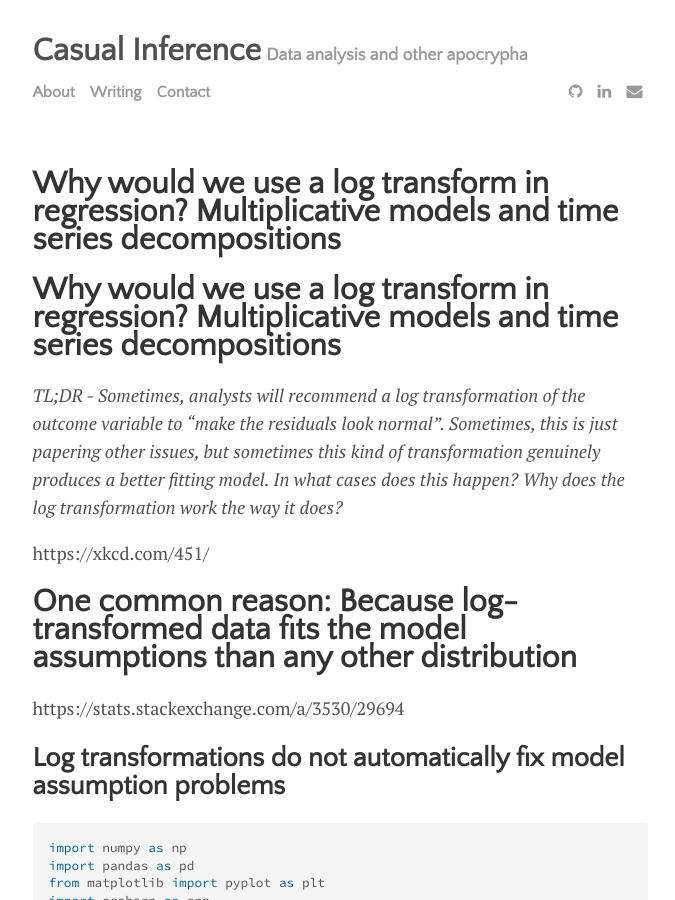
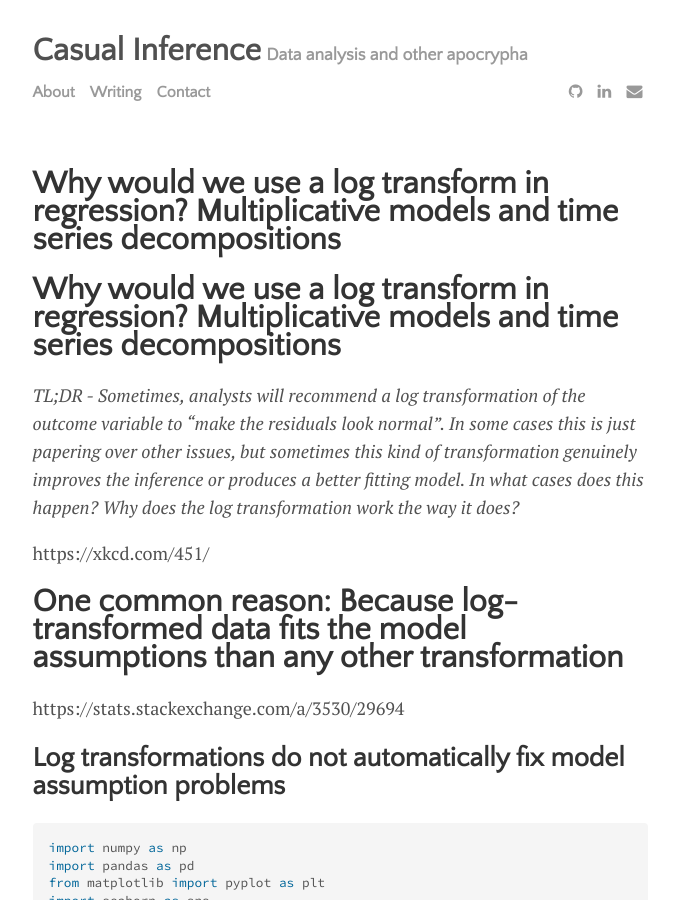
Before and after one commit to lmc2179/lmc2179.github.io, a Jekyll site: the page built from drafts/multiplicative.md, in a window 1280 px wide and 900 px high. Shown: the whole window, without its empty margins (300-975 px from the left). Built offline with Jekyll 4.4.1, drawn with Linux system fonts in a browser that asks for light colours; our own code applies the rules of GitHub Pages for plain Markdown files.

Commit message:
Update multiplicative.md

```diff
--- a/drafts/multiplicative.md
+++ b/drafts/multiplicative.md
@@ -1,10 +1,10 @@
 # Why would we use a log transform in regression? Multiplicative models and time series decompositions
 
-*TL;DR - Sometimes, analysts will recommend a log transformation of the outcome variable to "make the residuals look normal". Sometimes, this is just papering other issues, but sometimes this kind of transformation genuinely produces a better fitting model. In what cases does this happen? Why does the log transformation work the way it does?*
+*TL;DR - Sometimes, analysts will recommend a log transformation of the outcome variable to "make the residuals look normal". In some cases this is just papering over other issues, but sometimes this kind of transformation genuinely improves the inference or produces a better fitting model. In what cases does this happen? Why does the log transformation work the way it does?*
 
 https://xkcd.com/451/
 
-# One common reason: Because log-transformed data fits the model assumptions than any other distribution
+# One common reason: Because log-transformed data fits the model assumptions than any other transformation
 
 https://stats.stackexchange.com/a/3530/29694
 
```
